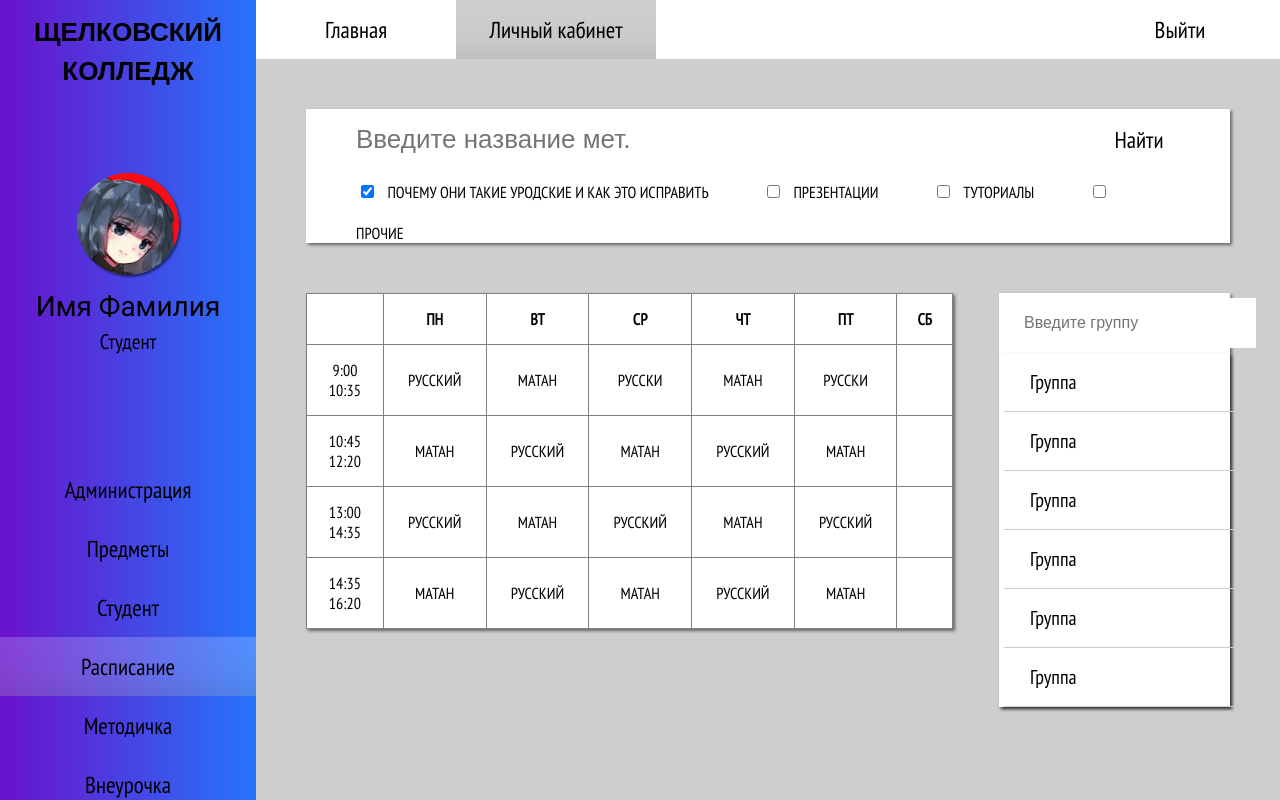
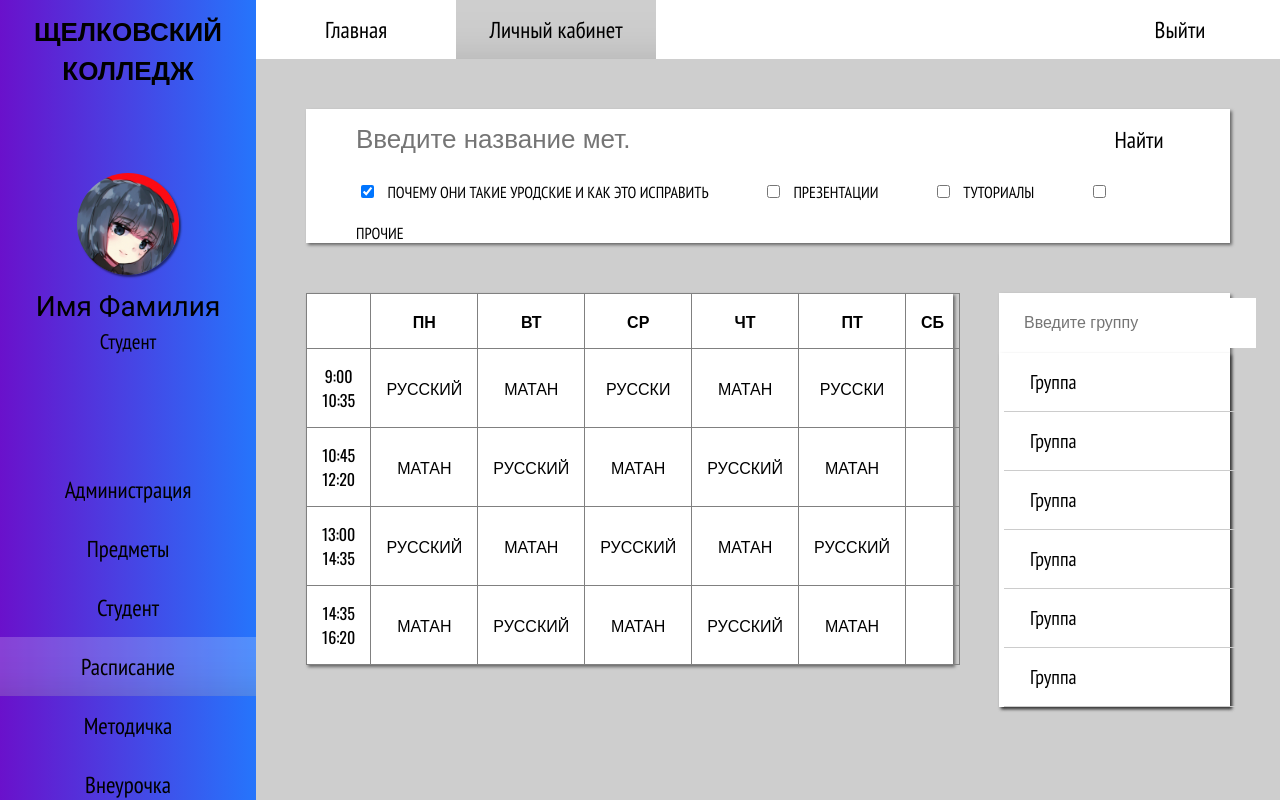
Before and after one commit to mrreads/system-college, a PHP site: page /schedule.html in a window 1280 px wide. Run offline with PHP 8.4, Linux system fonts and the light colour scheme.

Commit message:
Update style_schedule.css

```diff
--- a/styles/contents/style_schedule.css
+++ b/styles/contents/style_schedule.css
@@ -242,4 +242,5 @@ table
 td, th
 {
     padding: 15px;
+    font-family: 'Oswald', sans-serif;
 }
```
